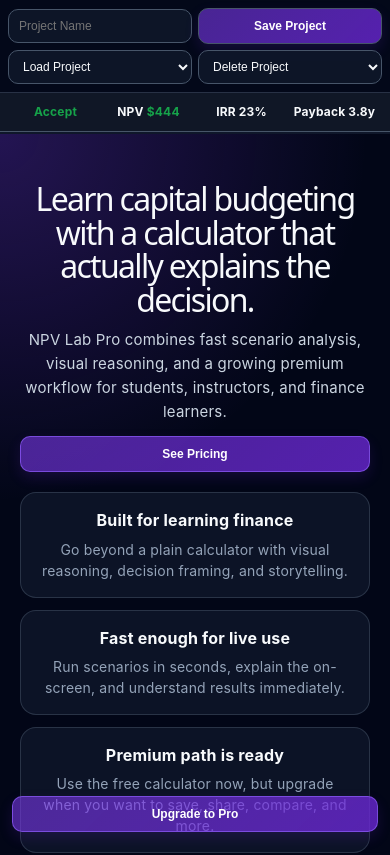
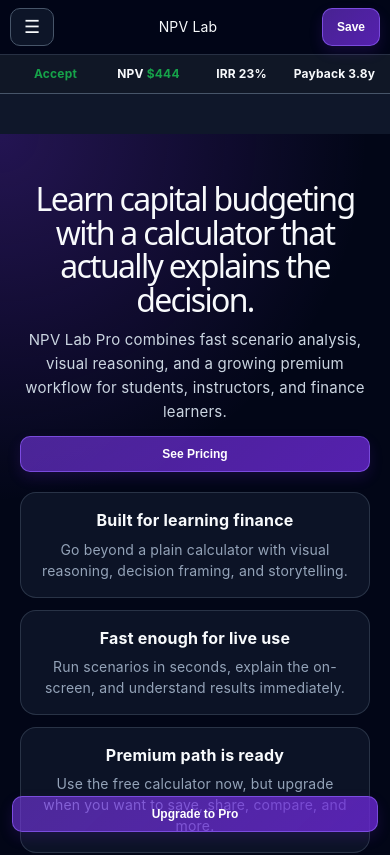
Before and after one commit to armstrma/npv-calculator, a React (Vite) app: page / in a window 390 px wide. Shown: the top 855 px of the page. Built offline with nearby package versions, Linux system fonts and the light colour scheme.

Commit message:
Add mobile library shell inspired by Desmos

```diff
--- a/src/App.css
+++ b/src/App.css
@@ -119,6 +119,10 @@
   line-height: 1.5;
   font-size: 14px;
 }
+.mobile-topbar-shell {
+  display: none;
+}
+
 .project-toolbar {
   position: fixed;
   top: 0;
@@ -659,6 +663,40 @@
     display: grid;
     grid-template-columns: 1fr;
   }
+  .mobile-topbar-shell {
+    position: fixed;
+    top: 0;
+    left: 0;
+    right: 0;
+    z-index: 1400;
+    display: grid;
+    grid-template-columns: 44px minmax(0, 1fr) auto;
+    align-items: center;
+    gap: 8px;
+    padding: 8px 10px;
+    background: rgba(2, 6, 23, 0.96);
+    border-bottom: 1px solid rgba(71, 85, 105, 0.55);
+  }
+  .mobile-topbar-icon {
+    height: 38px;
+    border-radius: 10px;
+    border: 1px solid #475569;
+    background: rgba(15, 23, 42, 0.92);
+    color: #f8fafc;
+    font-size: 18px;
+  }
+  .mobile-topbar-title {
+    min-width: 0;
+    color: #f8fafc;
+    font-size: 14px;
+    white-space: nowrap;
+    overflow: hidden;
+    text-overflow: ellipsis;
+  }
+  .mobile-topbar-save {
+    min-height: 38px;
+    padding: 0 14px;
+  }
   .product-page-hero {
     margin-top: 134px;
     padding-top: 48px;
@@ -673,7 +711,8 @@
     width: 100%;
   }
   .project-toolbar {
-    display: grid;
+    top: 54px;
+    display: none;
     grid-template-columns: minmax(0, 1fr) minmax(0, 1fr);
     padding: 8px;
     gap: 6px;
@@ -697,7 +736,7 @@
     margin-top: 150px;
   }
   .mobile-metrics-header {
-    top: 92px;
+    top: 54px;
   }
 }
 
@@ -744,6 +783,114 @@
   .guide-modal .button-primary {
     width: 100%;
   }
+}
+
+.mobile-library-overlay {
+  position: fixed;
+  inset: 0;
+  z-index: 2000;
+  background: rgba(15, 23, 42, 0.28);
+}
+.mobile-library-panel {
+  position: absolute;
+  inset: 0;
+  background: #ffffff;
+  color: #0f172a;
+  display: grid;
+  grid-template-rows: auto auto auto 1fr;
+}
+.mobile-library-topbar {
+  display: flex;
+  justify-content: flex-end;
+  padding: 12px 14px;
+  background: #2d2d2d;
+}
+.mobile-library-close {
+  border: 0;
+  background: transparent;
+  color: white;
+  font-size: 34px;
+  line-height: 1;
+}
+.mobile-library-toolbar {
+  padding: 16px 16px 8px;
+}
+.mobile-library-new {
+  min-height: 44px;
+  background: white;
+  color: #111827;
+  border-color: #d1d5db;
+}
+.mobile-library-tabs {
+  display: flex;
+  gap: 20px;
+  padding: 0 16px 12px;
+  border-bottom: 1px solid #e5e7eb;
+}
+.mobile-library-tab {
+  border: 0;
+  background: transparent;
+  padding: 0 0 10px;
+  font-size: 18px;
+  color: #9ca3af;
+}
+.mobile-library-tab.active {
+  color: #111827;
+  border-bottom: 3px solid #2563eb;
+}
+.mobile-library-empty-state {
+  display: grid;
+  place-content: center;
+  gap: 16px;
+  padding: 32px 24px;
+  text-align: center;
+}
+.mobile-library-empty-state h3 {
+  margin: 0;
+  font-size: 20px;
+  font-weight: 500;
+}
+.mobile-library-empty-state p {
+  margin: 0;
+  color: #475569;
+  line-height: 1.5;
+}
+.mobile-library-auth-actions {
+  display: grid;
+  grid-template-columns: 1fr 1fr;
+  gap: 12px;
+}
+.mobile-library-grid {
+  padding: 16px;
+  display: grid;
+  grid-template-columns: 1fr 1fr;
+  gap: 14px;
+  align-content: start;
+  overflow: auto;
+}
+.mobile-library-card {
+  padding: 10px;
+  border-radius: 14px;
+  background: #f3f4f6;
+  display: grid;
+  gap: 8px;
+}
+.mobile-library-card-thumb {
+  aspect-ratio: 1.2 / 1;
+  border-radius: 10px;
+  background: linear-gradient(135deg, #dbeafe, #e5e7eb);
+  border: 1px solid #d1d5db;
+}
+.mobile-library-card h4 {
+  margin: 0;
+  font-size: 14px;
+  color: #111827;
+}
+.mobile-library-card p,
+.mobile-library-card span {
+  margin: 0;
+  font-size: 12px;
+  color: #64748b;
 }
 
 .auth-modal {
--- a/src/App.jsx
+++ b/src/App.jsx
@@ -145,6 +145,66 @@
   price: '$4.99/month',
   annual: '$50/year',
   cta: 'Start checkout in app',
+};
+
+const exampleProjectCards = [
+  { title: 'Office Solar Retrofit', subtitle: 'Sample premium case study', meta: 'Placeholder example' },
+  { title: 'New Product Launch', subtitle: 'Pricing and rollout scenario', meta: 'Placeholder example' },
+  { title: 'Warehouse Automation', subtitle: 'Capex efficiency model', meta: 'Placeholder example' },
+  { title: 'Campus EV Chargers', subtitle: 'Infrastructure decision', meta: 'Placeholder example' },
+];
+
+const MobileLibraryPanel = ({ open, onClose, activeTab, setActiveTab, isAuthenticated, onRequireAuth }) => {
+  if (!open) return null;
+
+  return (
+    <div className="mobile-library-overlay" onClick={onClose}>
+      <div className="mobile-library-panel" onClick={(e) => e.stopPropagation()}>
+        <div className="mobile-library-topbar">
+          <button type="button" className="mobile-library-close" onClick={onClose}>×</button>
+        </div>
+
+        <div className="mobile-library-toolbar">
+          <button type="button" className="mobile-library-new button-secondary">New Project ▾</button>
+        </div>
+
+        <div className="mobile-library-tabs">
+          <button type="button" className={`mobile-library-tab ${activeTab === 'saved' ? 'active' : ''}`} onClick={() => setActiveTab('saved')}>
+            Saved
+          </button>
+          <button type="button" className={`mobile-library-tab ${activeTab === 'examples' ? 'active' : ''}`} onClick={() => setActiveTab('examples')}>
+            Examples
+          </button>
+        </div>
+
+        {activeTab === 'saved' ? (
+          <div className="mobile-library-empty-state">
+            <h3>{isAuthenticated ? 'Your saved projects will live here' : 'Create your free account'}</h3>
+            <p>
+              {isAuthenticated
+                ? 'Project organization, recent work, and saved scenarios are coming here next.'
+                : 'Log in to save, share, and organize your NPV Lab projects.'}
+            </p>
+            <div className="mobile-library-auth-actions">
+              <button type="button" className="button-secondary" onClick={() => onRequireAuth('signin')}>Log In</button>
+              <button type="button" className="button-primary" onClick={() => onRequireAuth('register')}>Sign Up</button>
+            </div>
+          </div>
+        ) : (
+          <div className="mobile-library-grid">
+            {exampleProjectCards.map((card) => (
+              <article key={card.title} className="mobile-library-card">
+                <div className="mobile-library-card-thumb" />
+                <h4>{card.title}</h4>
+                <p>{card.subtitle}</p>
+                <span>{card.meta}</span>
+              </article>
+            ))}
+          </div>
+        )}
+      </div>
+    </div>
+  );
 };
 
 const AuthModal = ({ open, onClose, authMode, setAuthMode, authEmail, setAuthEmail, onAuthSuccess }) => {
@@ -328,6 +388,8 @@
   const [showUpgradeModal, setShowUpgradeModal] = useState(false);
   const [showAuthModal, setShowAuthModal] = useState(false);
   const [showProductHero, setShowProductHero] = useState(true);
+  const [showMobileLibrary, setShowMobileLibrary] = useState(false);
+  const [mobileLibraryTab, setMobileLibraryTab] = useState('saved');
   const [returnToUpgradeAfterAuth, setReturnToUpgradeAfterAuth] = useState(false);
   const [authMode, setAuthMode] = useState('signin');
   const [authEmail, setAuthEmail] = useState('');
@@ -804,6 +866,24 @@
       </section>
       )}
 
+      <div className="mobile-topbar-shell">
+        <button
+          type="button"
+          className="mobile-topbar-icon"
+          onClick={() => {
+            setMobileLibraryTab('saved');
+            setShowMobileLibrary(true);
+          }}
+          aria-label="Open project library"
+        >
+          ☰
+        </button>
+        <div className="mobile-topbar-title">{projectName.trim() || 'NPV Lab'}</div>
+        <button type="button" className="mobile-topbar-save button-primary" onClick={() => saveProject(projectName)}>
+          Save
+        </button>
+      </div>
+
       <div className={`project-toolbar ${showProductHero ? '' : 'project-toolbar-condensed'}`}>
         <input placeholder="Project Name" value={projectName} onChange={(e) => setProjectName(e.target.value)} style={{ minWidth: 170, flex: '1 1 180px' }} />
         <button onClick={() => saveProject(projectName)} className="button-primary">Save Project</button>
@@ -1213,6 +1293,18 @@
         </Suspense>
       )}
 
+      <MobileLibraryPanel
+        open={showMobileLibrary}
+        onClose={() => setShowMobileLibrary(false)}
+        activeTab={mobileLibraryTab}
+        setActiveTab={setMobileLibraryTab}
+        isAuthenticated={Boolean(authUser)}
+        onRequireAuth={(mode) => {
+          setShowMobileLibrary(false);
+          handleRequireAuth(mode);
+        }}
+      />
+
       <AuthModal
         open={showAuthModal}
         onClose={() => setShowAuthModal(false)}
```
